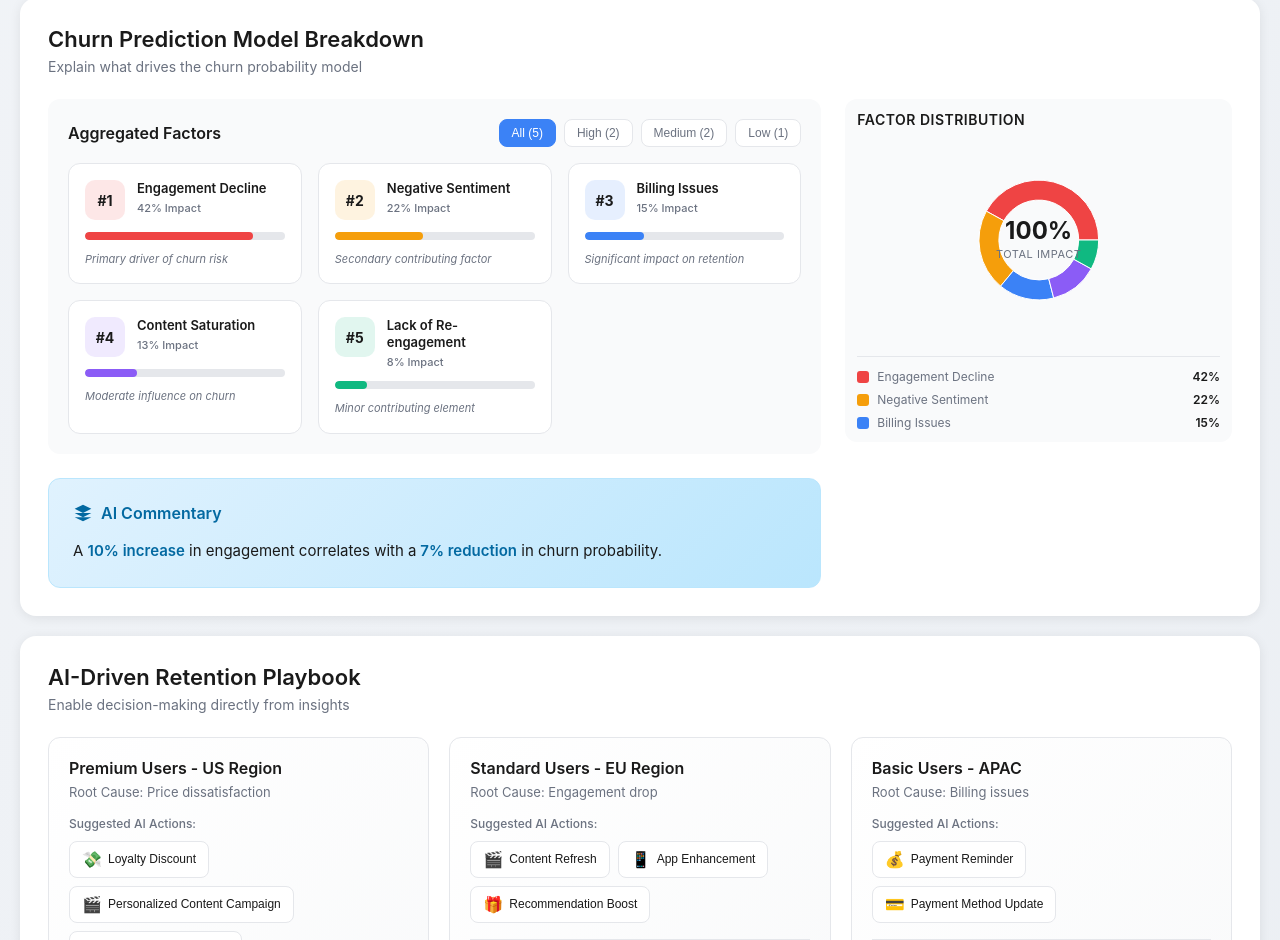
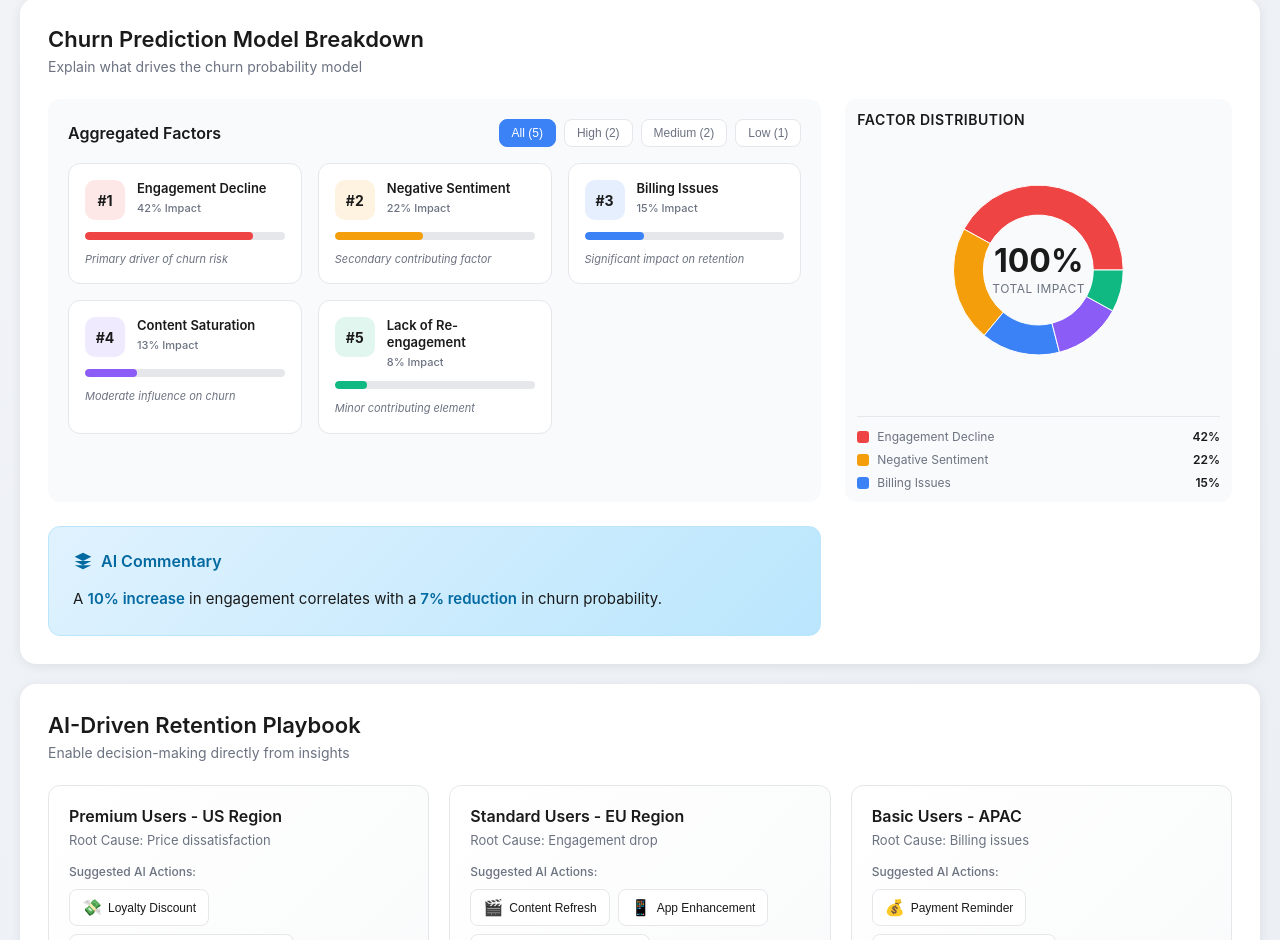
Before and after one commit to arunabh88/ChurnDashboard, a React (Vite) app: page / in a window 1280 px wide. Shown: the part 2335-3275 px from the top of the page. Built offline with nearby package versions, Linux system fonts and the light colour scheme.

Commit message:
Increase donut chart size in Factor Distribution

```diff
--- a/src/components/ModelBreakdown.css
+++ b/src/components/ModelBreakdown.css
@@ -48,14 +48,14 @@
 }
 
 .center-value {
-  font-size: 24px;
+  font-size: 32px;
   font-weight: 700;
   color: #1a1a1a;
   line-height: 1;
 }
 
 .center-label {
-  font-size: 11px;
+  font-size: 12px;
   color: #6b7280;
   margin-top: 4px;
   text-transform: uppercase;
--- a/src/components/ModelBreakdown.jsx
+++ b/src/components/ModelBreakdown.jsx
@@ -113,15 +113,15 @@ function ModelBreakdown() {
           <div className="donut-chart-container">
             <h3 className="chart-title-small">Factor Distribution</h3>
             <div className="donut-wrapper">
-              <ResponsiveContainer width="60%" height={200}>
+              <ResponsiveContainer width="100%" height={260}>
                 <PieChart>
                   <Pie
                     data={pieData}
                     cx="50%"
                     cy="50%"
                     labelLine={false}
-                    outerRadius={60}
-                    innerRadius={40}
+                    outerRadius={85}
+                    innerRadius={55}
                     fill="#8884d8"
                     dataKey="value"
                   >
```
